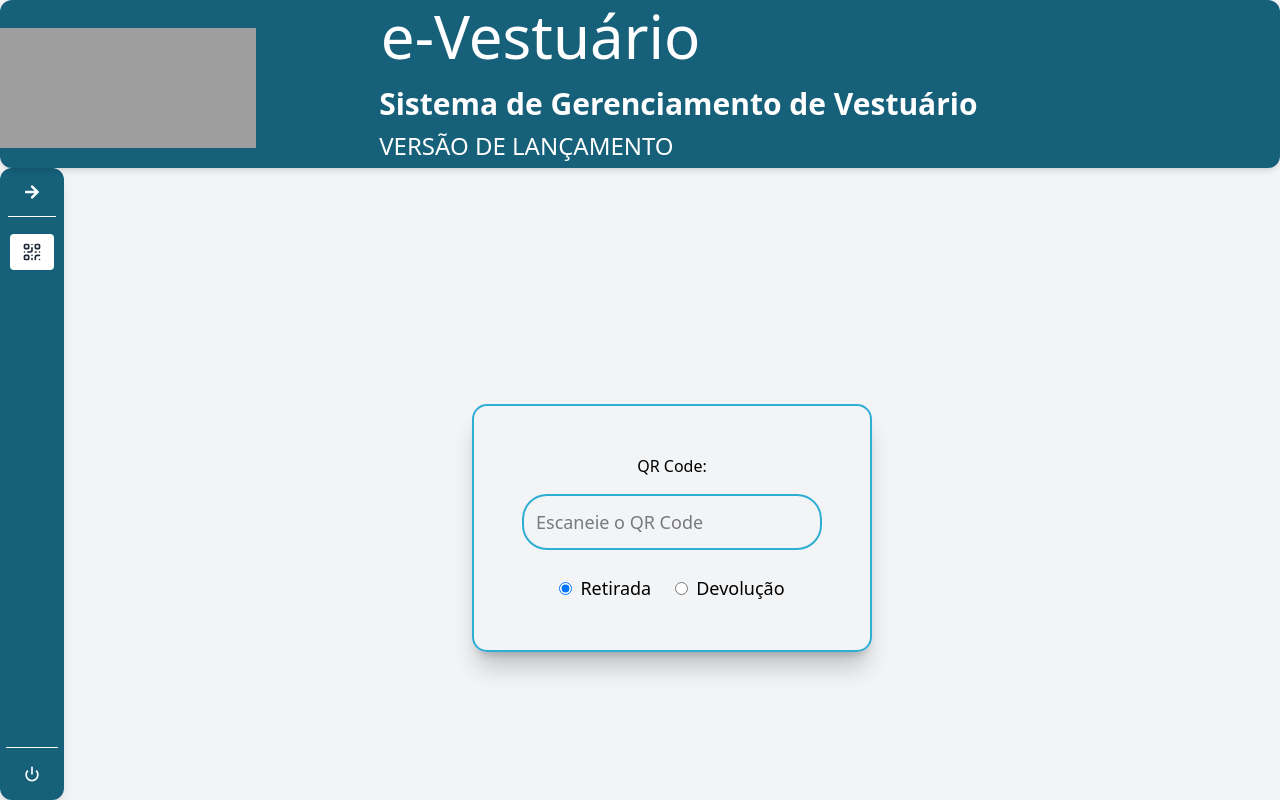
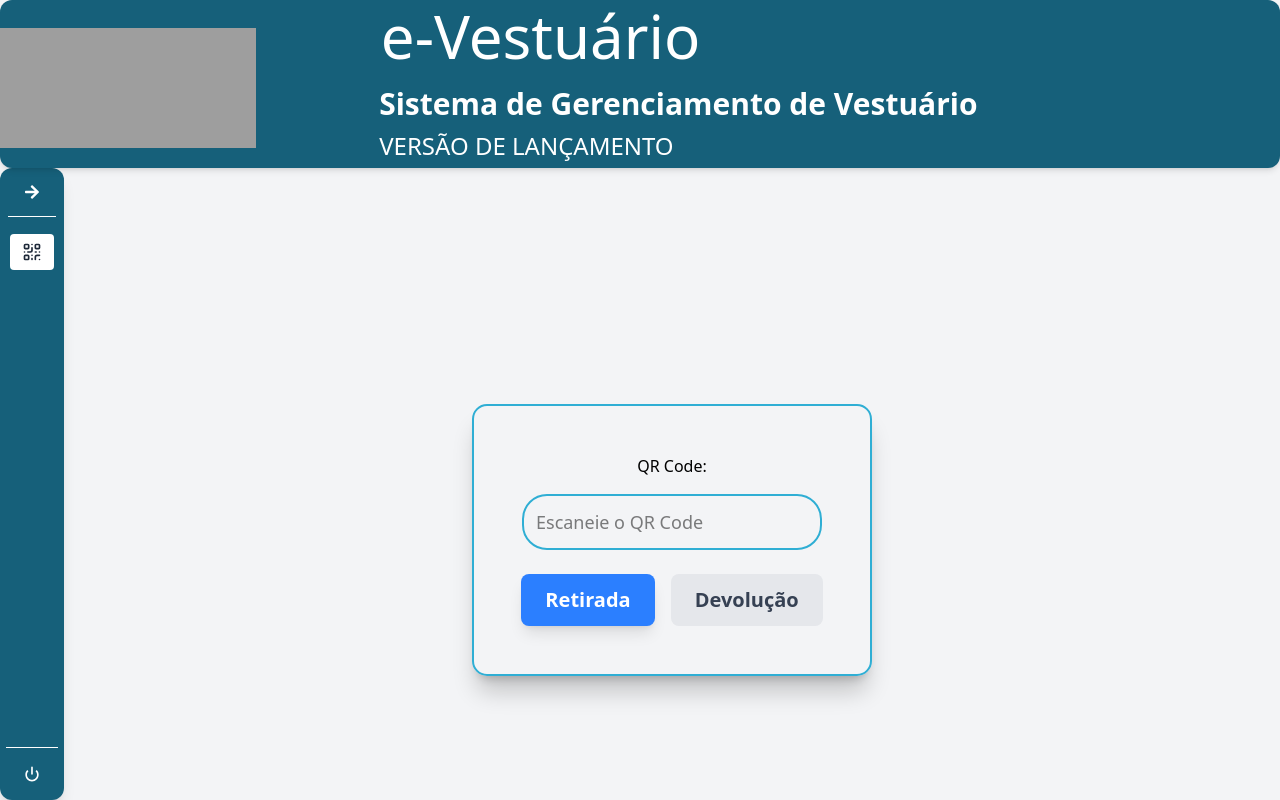
Before and after one commit to LucasSaSantoss/VRVEST, a React (Vite) app: page /dashboard in a window 1280 px wide. Built offline with nearby package versions, Linux system fonts and the light colour scheme; sample sign-in values are in the browser's storage; grey boxes are pictures that could not be loaded.

Commit message:
feat: Refactor email handling in CreateFunc; update Pendency model to allow nullable fields and add carregarPendencias function

```diff
--- a/src/Components/FormFuncionarios/CreateFunc.jsx
+++ b/src/Components/FormFuncionarios/CreateFunc.jsx
@@ -135,7 +135,7 @@ export default function CreateFunc({ onClose }) {
                 type="email"
                 id="email"
                 value={email}
-                onChange={limparEmail}
+                onChange={(e)=> setEmail(e.target.value)}
                 maxLength={80}
                 placeholder="email@email.com.br"
                 required
--- a/src/Components/LeitorQrCode.jsx
+++ b/src/Components/LeitorQrCode.jsx
@@ -32,6 +32,7 @@ function LeitorQrCode() {
   // Cancela operação
   const cancelarOperacao = () => {
     setKitSelecionado(null);
+    setPendenciaSelecionada(null);
     setMostrarModalSimNao(false);
     cpfInputRef.current?.focus();
   };
@@ -123,7 +124,7 @@ function LeitorQrCode() {
                           {p.kitSize}
                         </td>
                         <td className="border border-gray-300 px-2 py-1">
-                          R$ 50
+                          R$ {valorKit}
                         </td>
                         {tipoOperacao === "devolucao" && (
                           <td className="border border-gray-300 px-2 py-1 text-center">
@@ -133,11 +134,9 @@ function LeitorQrCode() {
                                 type="radio"
                                 name="pendencia"
                                 value={p.id}
-                                // checked={pendenciaSelecionada == p.id}
-                                onChange={(e) => {
-                                  setPendenciaSelecionada(e.target.value);
-                                  console.log(p.id);
-                                }}
+                                onChange={(e) =>
+                                  setPendenciaSelecionada(e.target.value)
+                                }
                               />
                             ) : (
                               <span className="text-gray-400 text-sm">
@@ -155,7 +154,7 @@ function LeitorQrCode() {
                 <div className="flex bg-gray-100 font-bold border border-gray-300">
                   <div className="px-2 py-1 text-right flex-1">Total</div>
                   <div className="px-2 py-1 flex-1">
-                    R$ {pendData.list.length * 50}
+                    R$ {pendData.list.length * valorKit}
                   </div>
                 </div>
               </div>
@@ -188,51 +187,23 @@ function LeitorQrCode() {
 
   // Listener do teclado
   useEffect(() => {
-    const handleKeyPress = async (e) => {
+    const handleKeyPress = (e) => {
       if (showPendPopup) {
         setShowPendPopup(false);
         if (tipoOperacao === "retirada") {
           setShowModal(true);
         } else {
-          setMostrarModalSimNao(true);
-          setIsProcessing(true);
-          console.log("teste");
-          // Popup de "processando"
-          setPopupMessage("Processando devolução e envio de e-mail...");
-          setShowPopup(true);
-
-          try {
-            const response = await devolucaoKit({
-              cpf,
-              id: pendenciaSelecionada,
-            });
-
-            if (response.success && response.expired) {
-              setPopupMessage("Devolução de kit registrada!");
-              setCpf("");
-              setIsSuccess(true);
-              cpfInputRef.current?.focus();
-            } else if (response.expired) {
-              setPopupMessage(
-                response.message ||
-                  "A última pendência encontrada está fora do prazo de 36hrs."
-              );
-              setIsSuccess(false);
-              cpfInputRef.current?.focus();
-            } else {
-              setPopupMessage(response.message || "Erro ao devolver o kit.");
-              setIsSuccess(false);
-              cpfInputRef.current?.focus();
-            }
-          } catch (err) {
-            setPopupMessage("Erro ao processar devolução.");
-          } finally {
+          if (pendenciaSelecionada) {
+            console.log(pendenciaSelecionada);
+            setMensagem("Deseja realmente devolver a pendência selecionada?");
+            setMostrarModalSimNao(true);
+          } else {
+            console.log(pendenciaSelecionada);
             setIsSuccess(false);
-            setIsProcessing(false);
-            setMostrarModalSimNao(false);
-
-            // fecha popup depois de alguns segundos
-            setTimeout(() => setShowPopup(false), 3000);
+            showTemporaryPopup(
+              "Não existem pendências para baixar ou nenhuma foi selecionada."
+            );
+            cpfInputRef.current?.focus();
           }
         }
         return;
@@ -240,8 +211,12 @@ function LeitorQrCode() {
 
       if (mostrarModalSimNao) {
         if (e.key === "1") {
-          if (processingRef.current) return; // trava repetição
-          handleKitSelection(kitSelecionado);
+          if (processingRef.current) return;
+          if (tipoOperacao === "retirada") {
+            handleKitSelection(kitSelecionado);
+          } else {
+            handleDevolucao();
+          }
         } else if (e.key === "2") {
           cancelarOperacao();
         }
@@ -290,13 +265,14 @@ function LeitorQrCode() {
     cpf,
   ]);
 
-  // Foco automático no botão Sim do modal
+  // Foco automático no botão Sim
   useEffect(() => {
     if (mostrarModalSimNao) {
       btnSimRef.current?.focus();
     }
   }, [mostrarModalSimNao]);
 
+  // Retirada de kit
   const handleKitSelection = async (kitSize) => {
     if (processingRef.current) return;
     processingRef.current = true;
@@ -311,10 +287,12 @@ function LeitorQrCode() {
           setIsSuccess(true);
           setShowModal(false);
           setMostrarModalSimNao(false);
+          cpfInputRef.current?.focus();
         } else {
           setIsSuccess(false);
           setMostrarModalSimNao(false);
           showTemporaryPopup(response.message || "Erro ao registrar o kit.");
+          cpfInputRef.current?.focus();
         }
       }
     } catch (err) {
@@ -323,13 +301,60 @@ function LeitorQrCode() {
       setMostrarModalSimNao(false);
       showTemporaryPopup(err.message || "Erro no servidor.");
     } finally {
-      processingRef.current = false; // libera próximo clique/tecla
+      processingRef.current = false;
       setIsProcessing(false);
       cpfInputRef.current?.focus();
     }
   };
 
-  // Render
+  // Processa devolução
+  const handleDevolucao = async () => {
+    if (!pendenciaSelecionada) {
+      setMostrarModalSimNao(false);
+      showTemporaryPopup("Selecione uma pendência para devolver.");
+      return;
+    }
+
+    setIsProcessing(true);
+    setPopupMessage("Processando devolução e envio de e-mail...");
+    setMostrarModalSimNao(false);
+    setShowPopup(true);
+
+    try {
+      const response = await devolucaoKit({
+        cpf,
+        id: pendenciaSelecionada,
+      });
+
+      if (response.success && !response.expired) {
+        setMostrarModalSimNao(false);
+        setPopupMessage("Devolução de kit registrada!");
+        setCpf("");
+        setIsSuccess(true);
+        setPendenciaSelecionada(null);
+      } else if (response.expired) {
+        setPopupMessage(
+          response.message ||
+            "A última pendência encontrada está fora do prazo de 36hrs."
+        );
+        setIsSuccess(false);
+        setMostrarModalSimNao(false);
+      } else {
+        setPopupMessage(response.message || "Erro ao devolver o kit.");
+        setIsSuccess(false);
+        setMostrarModalSimNao(false);
+      }
+    } catch (err) {
+      setPopupMessage("Erro ao processar devolução.");
+      setMostrarModalSimNao(false);
+    } finally {
+      setIsProcessing(false);
+      setMostrarModalSimNao(false);
+      setTimeout(() => setShowPopup(false), 3000);
+      cpfInputRef.current?.focus();
+    }
+  };
+
   return (
     <div className="flex flex-col w-[400px] mx-auto mt-[25vh] border-2 border-[#2faed4] rounded-[15px] p-12 shadow-xl/20 items-center">
       <label htmlFor="qrCode" className="text-2x1 font-large">
@@ -349,27 +374,28 @@ function LeitorQrCode() {
         className="mt-4 p-3 border-2 border-[#2faed4] rounded-[25px] w-[300px] text-lg"
       />
 
-      <div className="flex gap-6 mt-6  text-lg">
-        <label className="flex items-center gap-2">
-          <input
-            type="radio"
-            name="tipoOperacao"
-            value="retirada"
-            checked={tipoOperacao === "retirada"}
-            onChange={(e) => setTipoOperacao(e.target.value)}
-          />
+      <div className="flex gap-4 mt-6">
+        <button
+          onClick={() => setTipoOperacao("retirada")}
+          className={`px-6 py-3 rounded-lg font-bold text-xl transition ${
+            tipoOperacao === "retirada"
+              ? "bg-blue-500 text-white shadow-lg"
+              : "bg-gray-200 text-gray-700 hover:bg-gray-300"
+          }`}
+        >
           Retirada
-        </label>
-        <label className="flex items-center gap-2">
-          <input
-            type="radio"
-            name="tipoOperacao"
-            value="devolucao"
-            checked={tipoOperacao === "devolucao"}
-            onChange={(e) => setTipoOperacao(e.target.value)}
-          />
+        </button>
+
+        <button
+          onClick={() => setTipoOperacao("devolucao")}
+          className={`px-6 py-3 rounded-lg font-bold text-xl transition ${
+            tipoOperacao === "devolucao"
+              ? "bg-red-500 text-white shadow-lg"
+              : "bg-gray-200 text-gray-700 hover:bg-gray-300"
+          }`}
+        >
           Devolução
-        </label>
+        </button>
       </div>
 
       {/* Popup */}
@@ -396,7 +422,7 @@ function LeitorQrCode() {
         </div>
       )}
 
-      {/* Modal de seleção kit */}
+      {/* Modal seleção de kit */}
       {showModal && (
         <div className="fixed inset-0 flex items-center justify-center bg-opacity-50 z-50">
           <div className="bg-white p-6 rounded-lg shadow-lg w-96">
@@ -421,22 +447,10 @@ function LeitorQrCode() {
                   >
                     {kit}
                   </button>
-
-                  {/* Número exclusivo abaixo de cada botão */}
                   <span className="mt-2 text-sm font-semibold">{numero}</span>
                 </div>
               ))}
             </div>
-
-            <ModalSimNao
-              mostrar={mostrarModalSimNao}
-              onConfirmar={() => handleKitSelection(kitSelecionado)}
-              onCancelar={cancelarOperacao}
-              btnSimRef={btnSimRef}
-              btnNaoRef={btnNaoRef}
-              isProcessing={isProcessing}
-              mensagem={mensagem}
-            />
 
             <button
               onClick={() => {
@@ -450,7 +464,19 @@ function LeitorQrCode() {
           </div>
         </div>
       )}
-
+      <ModalSimNao
+        mostrar={mostrarModalSimNao}
+        onConfirmar={() =>
+          tipoOperacao === "retirada"
+            ? handleKitSelection(kitSelecionado)
+            : handleDevolucao()
+        }
+        onCancelar={cancelarOperacao}
+        btnSimRef={btnSimRef}
+        btnNaoRef={btnNaoRef}
+        isProcessing={isProcessing}
+        mensagem={mensagem}
+      />
       <style jsx>{`
         @keyframes fadeInOut {
           0% {
```
Also changed, not shown: src/services/api.jsx (+14 -14 lines), 1 other file (tests, documents, lock files or other folders).
